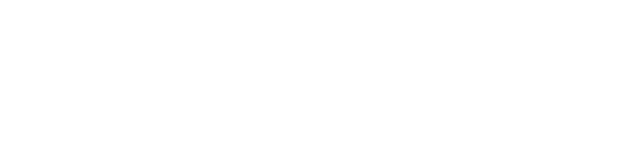
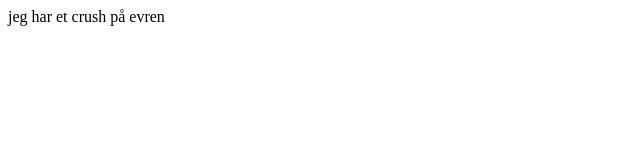
Before and after one commit to erdalprogrammering/erdalprogrammering.github.io, a plain HTML site: page students/Jørgen/index.html in a window 1280 px wide. Shown: the whole page, without its empty margins (0-640 px from the left). Drawn offline with Linux system fonts and the light colour scheme.

Commit message:
Update index.html

```diff
--- a/students/Jørgen/index.html
+++ b/students/Jørgen/index.html
@@ -6,6 +6,7 @@
     <title>Document</title>
 </head>
 <body>
+    jeg har et crush på evren
 
 </body>
 </html>
```
